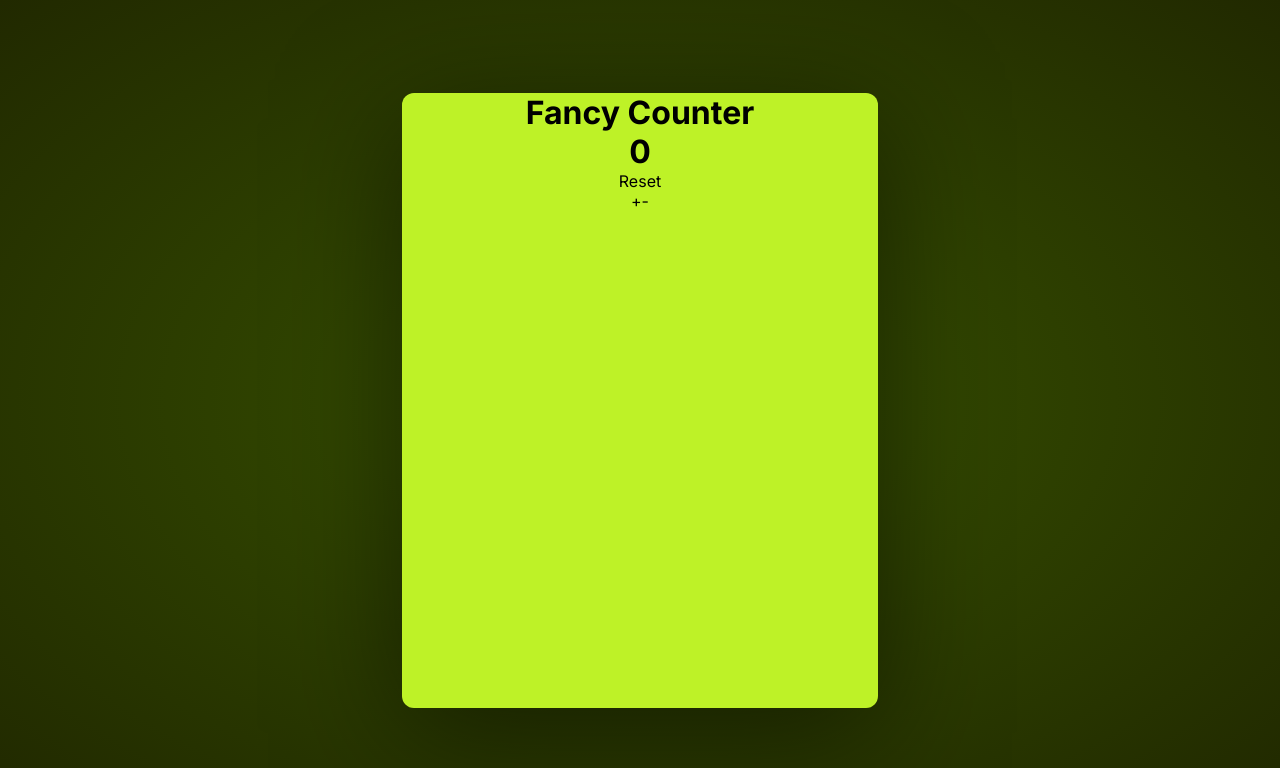
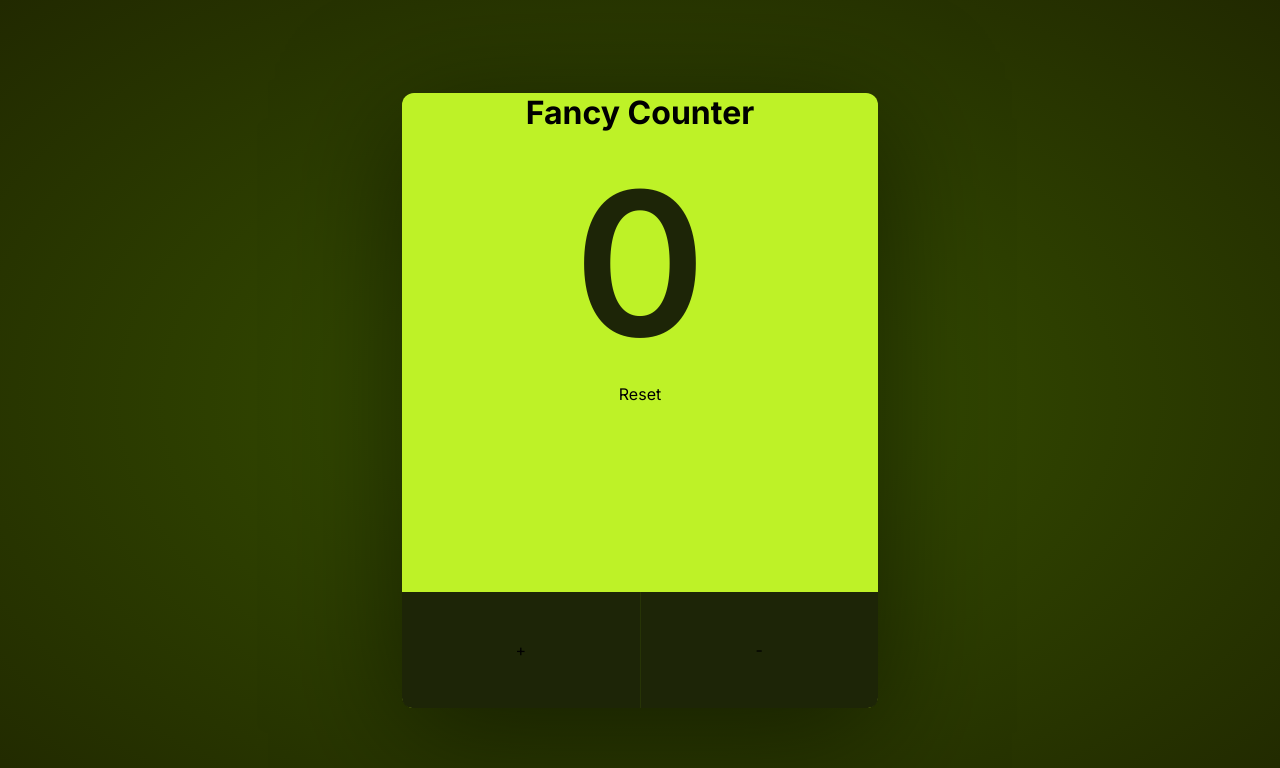
Before and after one commit to aaronaltman/fancy_counter2, a React (Vite) app: page / in a window 1280 px wide. Shown: the top 768 px of the page. Built offline with nearby package versions, Linux system fonts and the light colour scheme.

Commit message:
adding css for button and count

```diff
--- a/src/Count.jsx
+++ b/src/Count.jsx
@@ -1,7 +1,7 @@
 const CountEl = ({ number }) => {
   return (
     <>
-      <h1>{number}</h1>
+      <h1 class="count">{number}</h1>
     </>
   );
 };
--- a/src/CountButtons.jsx
+++ b/src/CountButtons.jsx
@@ -1,8 +1,8 @@
 const CountButtonsEl = () => {
   return (
-    <div>
-      <button>+</button>
-      <button>-</button>
+    <div className="button-container">
+      <button className="count-btn">+</button>
+      <button className="count-btn">-</button>
     </div>
   );
 };
--- a/src/Title.jsx
+++ b/src/Title.jsx
@@ -1,5 +1,5 @@
 const TitleEl = () => {
-  return <h1>Fancy Counter</h1>;
+  return <h1 class="counter">Fancy Counter</h1>;
 };
 
 export default TitleEl;
```
